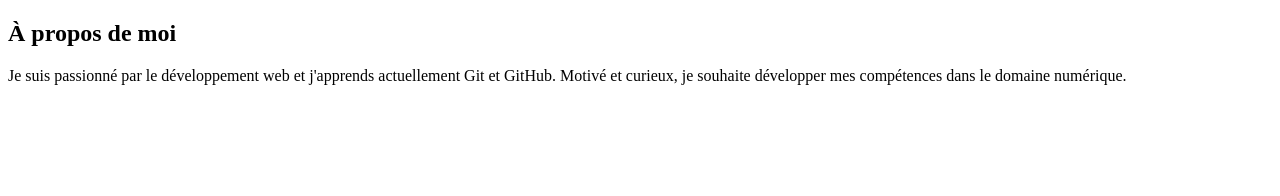
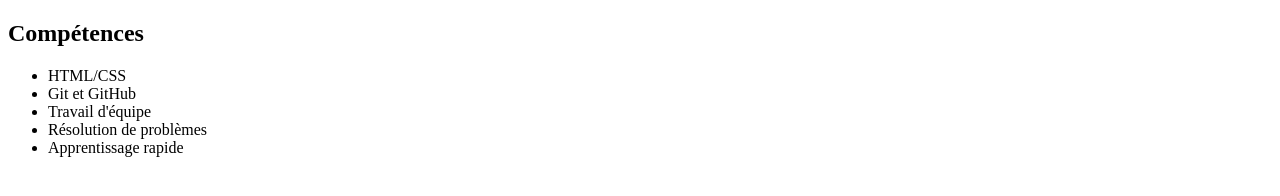
Before and after one commit to houenoubrady94-svg/mon-cv, a plain HTML site: page index.html in a window 1280 px wide. Drawn offline with Linux system fonts and the light colour scheme.

Commit message:
mise en place de la section competences

```diff
--- a/index.html
+++ b/index.html
@@ -6,11 +6,16 @@
     <link rel="stylesheet" href="style.css">
 </head>
 <body>
-    <!-- Section Description -->
-    <section id="description">
-        <h2>À propos de moi</h2>
-        <p>Je suis passionné par le développement web et j'apprends actuellement Git et GitHub.
-           Motivé et curieux, je souhaite développer mes compétences dans le domaine numérique.</p>
+    <!-- Section Compétences -->
+    <section id="competences">
+        <h2>Compétences</h2>
+        <ul>
+            <li>HTML/CSS</li>
+            <li>Git et GitHub</li>
+            <li>Travail d'équipe</li>
+            <li>Résolution de problèmes</li>
+            <li>Apprentissage rapide</li>
+        </ul>
     </section>
 </body>
 </html>
```
